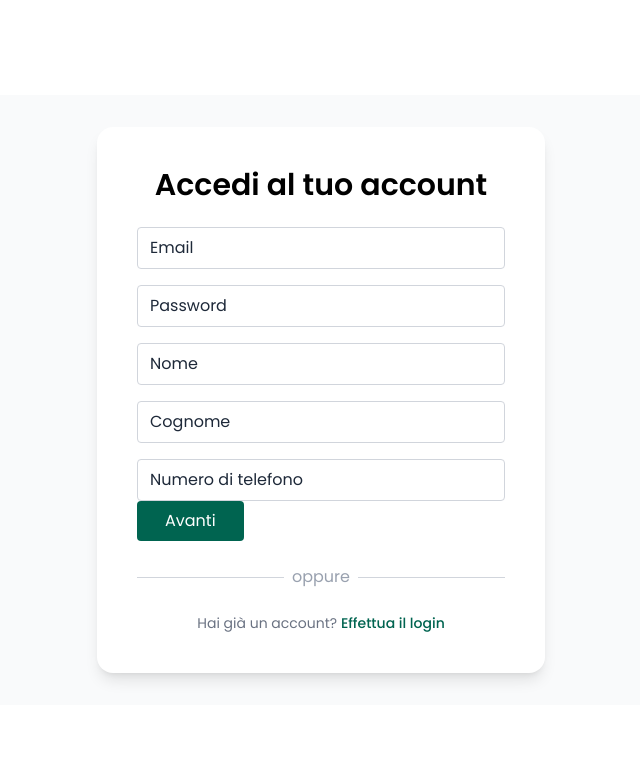
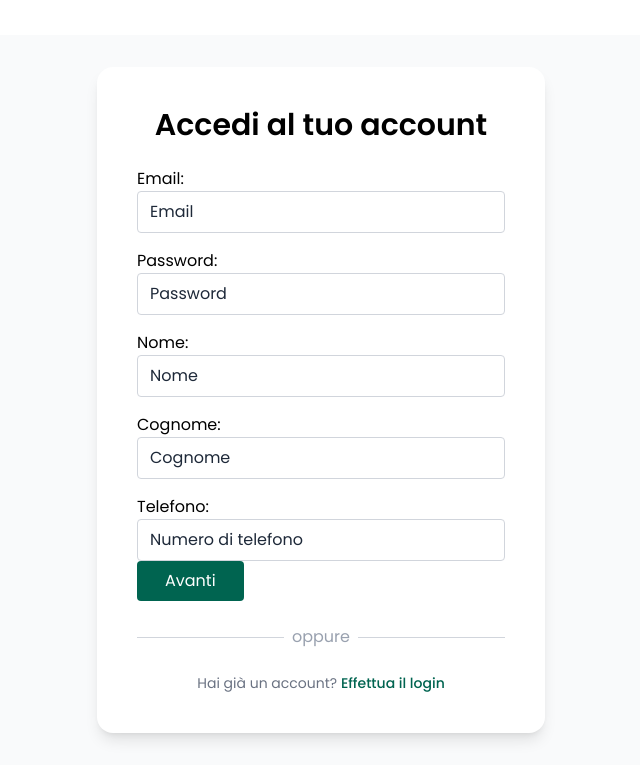
Before and after one commit to develhope/FS37-TeamProject-2, a React (Vite) app in the folder fs37-teamproject-2/: page /registrazione in a window 1280 px wide. Shown: the top 784 px of the page, without its empty margins (319-959 px from the left). Built offline with nearby package versions, Linux system fonts and the light colour scheme.

Commit message:
Fixato problema registrazione

```diff
--- a/fs37-teamproject-2/src/Pages/Registrazione.jsx
+++ b/fs37-teamproject-2/src/Pages/Registrazione.jsx
@@ -30,13 +30,14 @@ useEffect(() => localStorage.setItem("step", JSON.stringify(user)), [user])
       <main className="flex-1 flex items-center justify-center p-8 bg-gray-50">
         <form onSubmit={handleRegistrazione}
           className="bg-white rounded-2xl shadow-lg p-10 w-full max-w-md"
-
+          autoComplete="off"
         >
           <h2 className="text-3xl font-semibold text-center mb-6">
             Accedi al tuo account
           </h2>
          {step === 1 ?
-          <><div className="space-y-4">
+          <><div className="space-y-4" key={"step1"}>
+            <label for="email">Email:</label>
             <Input
               onChange={handleChange}
               type="email"
@@ -45,6 +46,7 @@ useEffect(() => localStorage.setItem("step", JSON.stringify(user)), [user])
               placeholder="Email"
               mode="defaultInput"
             />
+            <label for="password">Password:</label>
             <Input
               onChange={handleChange}
               type="password"
@@ -53,6 +55,7 @@ useEffect(() => localStorage.setItem("step", JSON.stringify(user)), [user])
               placeholder="Password"
               mode="defaultInput"
             />
+            <label for="nome">Nome:</label>
             <Input
               onChange={handleChange}
               type="text"
@@ -61,6 +64,7 @@ useEffect(() => localStorage.setItem("step", JSON.stringify(user)), [user])
               placeholder="Nome"
               mode="defaultInput"
             />
+            <label for="cognome">Cognome:</label>
             <Input
               onChange={handleChange}
               type="text"
@@ -69,6 +73,7 @@ useEffect(() => localStorage.setItem("step", JSON.stringify(user)), [user])
               placeholder="Cognome"
               mode="defaultInput"
             />
+            <label for="telefono">Telefono:</label>
             <Input
             onChange={handleChange}
               type="tel"
@@ -79,12 +84,13 @@ useEffect(() => localStorage.setItem("step", JSON.stringify(user)), [user])
             />
           </div>
 
-          <Button label="primary" operazione={()=>setStep(2)}>
+          <Button label="primary" type={"button"} operazione={()=>setStep(2)}>
             Avanti
           </Button>
           </>
           :
-          <><div className="space-y-4">
+          <><div className="space-y-4" key={"step2"}>
+            <label for="codiceFiscale">Codice Fiscale:</label>
             <Input
               onChange={handleChange}
               type="text"
@@ -93,6 +99,7 @@ useEffect(() => localStorage.setItem("step", JSON.stringify(user)), [user])
               placeholder="Codice Fiscale"
               mode="defaultInput"
             />
+            <label for="dataNascita">Data di nascita:</label>
             <Input
               onChange={handleChange}
               type="date"
@@ -101,6 +108,7 @@ useEffect(() => localStorage.setItem("step", JSON.stringify(user)), [user])
               placeholder="Data di Nascita"
               mode="defaultInput"
             />
+            <label for="luogoNascita">Luogo di nascita:</label>
             <Input
               onChange={handleChange}
               type="text"
@@ -109,6 +117,7 @@ useEffect(() => localStorage.setItem("step", JSON.stringify(user)), [user])
               placeholder="Città di Nascita"
               mode="defaultInput"
             />
+            <label for="indirizzo">Indirizzo:</label>
             <Input
               onChange={handleChange}
               type="text"
@@ -117,6 +126,7 @@ useEffect(() => localStorage.setItem("step", JSON.stringify(user)), [user])
               placeholder="indirizzo"
               mode="defaultInput"
             />
+            <label for="cap">CAP:</label>
             <Input
             onChange={handleChange}
               type="text"
```
